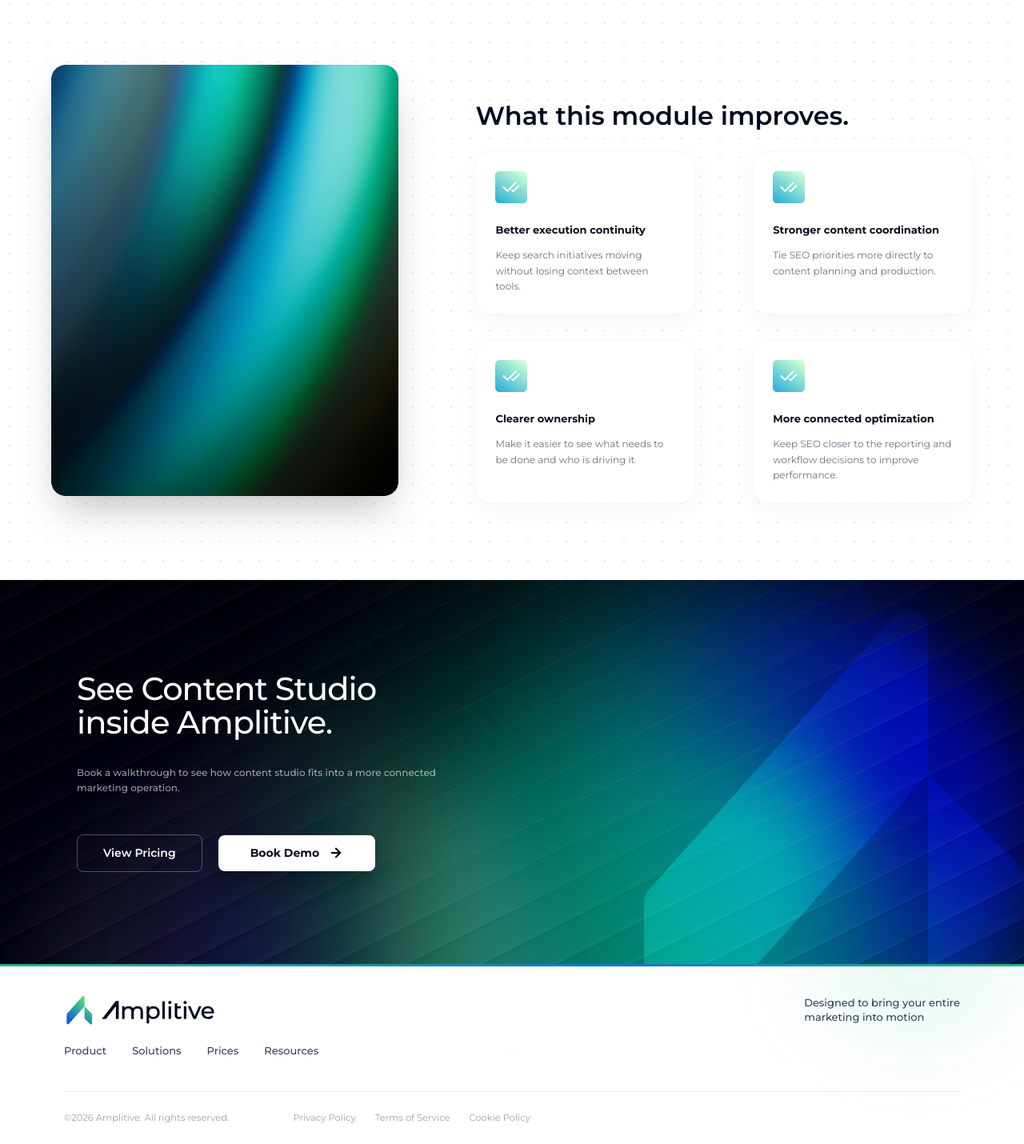
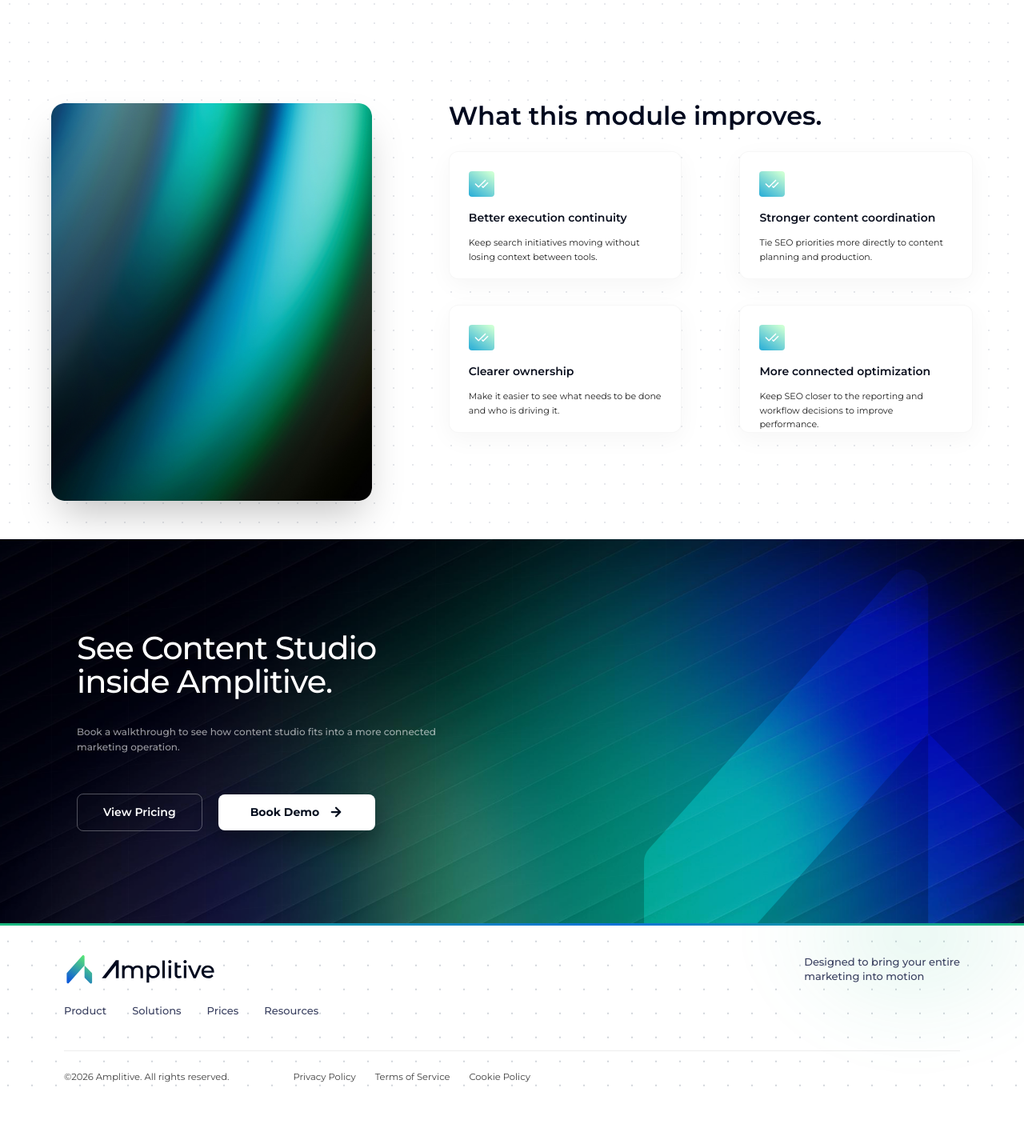
Before and after one commit to dporwal-88/AmplitiveSEO, a Next.js app in the folder amplitiveseo/: page / in a window 1280 px wide. Shown: the part 2298-3728 px from the top of the page at 80% size. After the commit the page ends 3677 px from the top, so only its background shows below. Built offline with nearby package versions, Linux system fonts and the light colour scheme.

Commit message:
refactor Footer and ModuleSection components for improved styling and layout

```diff
--- a/amplitiveseo/components/Footer.tsx
+++ b/amplitiveseo/components/Footer.tsx
@@ -1,18 +1,27 @@
 "use client";
-
 
 export default function Footer() {
   return (
     <footer
-      className="relative overflow-hidden text-[#0a0f1e]"
-      style={{ fontFamily: "'Montserrat', sans-serif" ,backgroundColor: "#ffffff",
-        backgroundImage: "radial-gradient(#e5e7eb 1px, transparent 1px)", }}
+      className="relative overflow-hidden text-[#01091E]"
+      style={{
+        fontFamily: "'Montserrat', sans-serif",
+        /* Layered background: Dots on top, then the three linear gradients */
+        background: `
+          radial-gradient(#d1d5db 1px, transparent 1px),
+          linear-gradient(0deg, #FFFFFF, #FFFFFF),
+          linear-gradient(139.29deg, rgba(255, 255, 255, 0.6) 23.13%, rgba(237, 255, 239, 0.6) 90.09%),
+          linear-gradient(220.55deg, rgba(255, 255, 255, 0.35) 23.05%, rgba(212, 234, 255, 0.35) 94.01%)
+        `,
+        backgroundSize: "30px 30px, auto, auto, auto",
+        backgroundPosition: "center center",
+      }}
     >
       <style>{`
         @import url('https://fonts.googleapis.com/css2?family=Montserrat:wght@300;400;500;600;700&display=swap');
       `}</style>
 
-      {/* Top gradient */}
+      {/* Top gradient border */}
       <div
         className="absolute top-0 left-0 right-0 h-[3px]"
         style={{
@@ -21,7 +30,7 @@
         }}
       />
 
-      {/* Glow */}
+      {/* Subtle Glow */}
       <div
         className="absolute pointer-events-none"
         style={{
@@ -43,7 +52,7 @@
           {/* Logo */}
           <div className="h-[28px] w-[200px]">
             <svg width="191" height="36" viewBox="0 0 261 51" fill="none" xmlns="http://www.w3.org/2000/svg">
-            <path d="M0.552287 31.0562L27.7335 0.731706C29.0725 -0.761683 31.5439 0.183601 31.5439 2.18935V18.1917L44.3657 31.1238C44.7352 31.4971 44.9418 32.0015 44.9418 32.5258V48.119C44.9418 50.0652 42.5857 51.0343 41.2149 49.6521L32.124 40.4813C31.7545 40.1079 31.5479 39.6035 31.5479 39.0792V18.1917L3.81038 49.1318C2.47536 50.6252 0 49.6799 0 47.6742V32.502C0 31.9698 0.194691 31.4574 0.552287 31.0602V31.0562Z" fill="url(#paint0_linear_123_55565)"/>
+              <path d="M0.552287 31.0562L27.7335 0.731706C29.0725 -0.761683 31.5439 0.183601 31.5439 2.18935V18.1917L44.3657 31.1238C44.7352 31.4971 44.9418 32.0015 44.9418 32.5258V48.119C44.9418 50.0652 42.5857 51.0343 41.2149 49.6521L32.124 40.4813C31.7545 40.1079 31.5479 39.6035 31.5479 39.0792V18.1917L3.81038 49.1318C2.47536 50.6252 0 49.6799 0 47.6742V32.502C0 31.9698 0.194691 31.4574 0.552287 31.0602V31.0562Z" fill="url(#paint0_linear_footer)"/>
               <path d="M130.665 18.9545C129.281 18.2473 127.669 17.8937 125.871 17.8937C123.623 17.8937 121.628 18.4211 119.938 19.4639C118.913 20.0932 118.068 20.8603 117.414 21.7413C116.881 20.8243 116.18 20.0752 115.323 19.4879C113.771 18.4271 111.895 17.8877 109.755 17.8877C107.813 17.8877 106.087 18.3012 104.619 19.1223C103.738 19.6137 102.989 20.225 102.378 20.9562V18.0975H98.1045V40.5658H102.539V28.999C102.539 27.4348 102.809 26.1163 103.343 25.0735C103.87 24.0367 104.625 23.2456 105.578 22.7182C106.537 22.1848 107.664 21.9151 108.916 21.9151C110.672 21.9151 112.033 22.4365 112.968 23.4613C113.908 24.4921 114.382 26.0624 114.382 28.13V40.5658H118.817V28.999C118.817 27.4348 119.081 26.1103 119.602 25.0675C120.117 24.0367 120.86 23.2396 121.813 22.7122C122.772 22.1788 123.911 21.9091 125.194 21.9091C126.92 21.9091 128.274 22.4305 129.227 23.4553C130.18 24.4862 130.665 26.0564 130.665 28.124V40.5598H135.1V27.6625C135.1 25.475 134.705 23.6351 133.932 22.1968C133.152 20.7524 132.05 19.6557 130.659 18.9485L130.665 18.9545Z" fill="#01091E"/>
               <path d="M159.257 19.332C157.567 18.3731 155.601 17.8877 153.414 17.8877C151.502 17.8877 149.752 18.3132 148.218 19.1642C147.295 19.6737 146.48 20.3389 145.791 21.154V18.0975H141.518V48.6266H145.952V37.6231C146.636 38.3903 147.415 39.0255 148.296 39.517C149.83 40.374 151.55 40.8115 153.414 40.8115C155.601 40.8115 157.567 40.3261 159.257 39.3672C160.947 38.4083 162.302 37.0538 163.291 35.3338C164.274 33.6197 164.777 31.594 164.777 29.3226C164.777 27.0512 164.28 25.0375 163.291 23.3295C162.308 21.6274 160.947 20.279 159.257 19.3201V19.332ZM153.084 21.8312C154.451 21.8312 155.691 22.1428 156.776 22.7601C157.855 23.3714 158.724 24.2464 159.353 25.3552C159.982 26.4639 160.3 27.8064 160.3 29.3346C160.3 30.8629 159.982 32.1814 159.353 33.3201C158.724 34.4528 157.861 35.3398 156.782 35.9571C155.703 36.5743 154.457 36.88 153.09 36.88C151.724 36.88 150.525 36.5684 149.441 35.9571C148.362 35.3457 147.493 34.4588 146.869 33.3201C146.24 32.1814 145.923 30.8449 145.923 29.3346C145.923 27.8243 146.24 26.4639 146.869 25.3552C147.499 24.2464 148.362 23.3774 149.447 22.7601C150.531 22.1428 151.754 21.8312 153.096 21.8312H153.084Z" fill="#01091E"/>
               <path d="M173.785 9.29443H169.35V40.5667H173.785V9.29443Z" fill="#01091E"/>
@@ -56,7 +65,7 @@
               <path d="M259.568 23.3894C258.627 21.6574 257.302 20.2909 255.642 19.332C253.982 18.3731 252.04 17.8877 249.883 17.8877C247.725 17.8877 245.801 18.3791 244.099 19.35C242.397 20.3209 241.043 21.6814 240.066 23.4014C239.095 25.1154 238.604 27.1112 238.604 29.3286C238.604 31.5461 239.113 33.5418 240.108 35.2558C241.109 36.9759 242.535 38.3423 244.351 39.3312C246.161 40.3141 248.288 40.8115 250.668 40.8115C252.52 40.8115 254.216 40.4999 255.72 39.8826C257.23 39.2653 258.507 38.3483 259.526 37.1617L259.651 37.0178L257.158 34.1052L256.985 34.2969C256.205 35.154 255.288 35.8072 254.264 36.2327C253.233 36.6642 252.064 36.88 250.8 36.88C249.265 36.88 247.887 36.5683 246.706 35.9511C245.532 35.3398 244.603 34.4648 243.949 33.356C243.506 32.6069 243.212 31.7858 243.068 30.8928H260.88L260.91 30.7011C260.94 30.5033 260.958 30.2875 260.976 30.0598C260.988 29.832 261 29.6343 261 29.4665C261 27.1711 260.52 25.1274 259.58 23.3954L259.568 23.3894ZM243.848 25.1394C244.435 24.0606 245.256 23.2096 246.299 22.6103C247.342 22.011 248.546 21.7053 249.883 21.7053C251.219 21.7053 252.46 22.011 253.484 22.6103C254.509 23.2096 255.324 24.0546 255.912 25.1214C256.319 25.8646 256.583 26.6796 256.691 27.5726H243.044C243.176 26.6916 243.44 25.8766 243.842 25.1394H243.848Z" fill="#01091E"/>
               <path d="M62.2617 40.6491H69.3996L87.0913 18.0369V40.6491H92.1436V9.01123H86.9895L62.2617 40.6491Z" fill="#01091E"/>
               <defs>
-            <linearGradient id="paint0_linear_123_55565" x1="32.7033" y1="-0.0782898" x2="3.49245" y2="43.738" gradientUnits="userSpaceOnUse">
+                <linearGradient id="paint0_linear_footer" x1="32.7033" y1="-0.0782898" x2="3.49245" y2="43.738" gradientUnits="userSpaceOnUse">
                   <stop stopColor="#5BEC71"/>
                   <stop offset="1" stopColor="#0F5CD7"/>
                 </linearGradient>
@@ -73,14 +82,13 @@
 
         {/* ── NAV LINKS ── */}
         <div className="pb-10 border-b border-black/[0.07]">
-
           {/* Mobile: 2x2 grid */}
           <div className="grid grid-cols-2 gap-y-4 text-center sm:hidden">
             {["Product", "Prices", "Solutions", "Resources"].map((link) => (
               <a
                 key={link}
                 href={"/" + link.toLowerCase()}
-                className="text-[13px] text-[#3a4060] hover:text-[#1ab87e] font-medium"
+                className="text-[13px] text-[#3a4060] hover:underline font-medium transition-colors"
               >
                 {link}
               </a>
@@ -93,19 +101,17 @@
               <a
                 key={link}
                 href={"/" + link.toLowerCase()}
-                className="text-[13px] text-[#3a4060] hover:text-[#1ab87e] font-medium"
+                className="text-[13px] text-[#3a4060] hover:text-[#1ab87e] hover:underline font-medium transition-colors"
               >
                 {link}
               </a>
             ))}
           </div>
-
         </div>
 
         {/* ── BOTTOM ── */}
-        <div className="flex flex-col items-center sm:flex-row  gap-20 py-6 text-center sm:text-left">
-
-          <p className="text-[11.5px] text-[#9ca3af]">
+        <div className="flex flex-col items-center sm:flex-row gap-6 sm:gap-20 py-6 text-center sm:text-left">
+          <p className="text-[11.5px] text-[#3E3E3E]">
             ©2026 Amplitive. All rights reserved.
           </p>
 
@@ -114,13 +120,12 @@
               <a
                 key={item}
                 href="#"
-                className="text-[11.5px] text-[#9ca3af] hover:text-[#1ab87e]"
+                className="text-[11.5px] text-[#3E3E3E] hover:text-[#1ab87e] transition-colors"
               >
                 {item}
               </a>
             ))}
           </div>
-
         </div>
       </div>
     </footer>
--- a/amplitiveseo/components/ModuleSection.tsx
+++ b/amplitiveseo/components/ModuleSection.tsx
@@ -1,3 +1,147 @@
+// "use client";
+// import Image from "next/image";
+// import colorMix from "../public/colorMix.png";
+
+// export default function ModuleSection() {
+//   const improvements = [
+//     {
+//       title: "Better execution continuity",
+//       desc: "Keep search initiatives moving without losing context between tools.",
+//     },
+//     {
+//       title: "Stronger content coordination",
+//       desc: "Tie SEO priorities more directly to content planning and production.",
+//     },
+//     {
+//       title: "Clearer ownership",
+//       desc: "Make it easier to see what needs to be done and who is driving it.",
+//     },
+//     {
+//       title: "More connected optimization",
+//       desc: "Keep SEO closer to the reporting and workflow decisions to improve performance.",
+//     },
+//   ];
+
+//   return (
+//     <div
+//       className="relative w-full text-[#0a0f1e]"
+//       style={{
+//         backgroundColor: "#ffffff",
+//         backgroundImage: "radial-gradient(#e5e7eb 1px, transparent 1px)",
+//         backgroundSize: "24px 24px",
+//         fontFamily: "'Montserrat', sans-serif"
+//       }}
+//     >
+//       <style>{`
+//         @import url('https://fonts.googleapis.com/css2?family=Montserrat:wght@300;400;500;600;700&display=swap');
+//       `}</style>
+
+//       {/* ───────── TOP SECTION ───────── */}
+//       <div className="max-w-[1200px] mx-auto px-6 py-12 lg:py-20 flex flex-col lg:flex-row items-center justify-between gap-8 lg:gap-10">
+
+//         {/* LEFT DIV: Heading */}
+//         {/* Added mobile centering and specific line breaks to match Figma */}
+//         <div className="flex-1 w-full flex justify-center lg:justify-end lg:pr-8">
+//           <div className="max-w-[520px] w-full text-center lg:text-left">
+//             <h2 className="text-[28px] sm:text-[32px] lg:text-[32px] font-semibold leading-[1.3] lg:leading-[1.1] tracking-tight text-[#01091E]">
+//               This works better because<br className="hidden lg:block" />
+//               <span className="lg:hidden"> </span> it's part of <br className="block lg:hidden" />
+//               <span className="text-[#1ab87e]">one</span> <span className="text-[#0f72d7]">system</span>
+//             </h2>
+//           </div>
+//         </div>
+
+//         {/* CENTER DIVIDER (Desktop Only) */}
+//         <div className="hidden lg:flex flex-col items-center justify-center">
+//           <div className="w-px h-[60px]" style={{ background: "linear-gradient(to bottom, transparent, #1ab87e)" }} />
+//           <div className="my-2">
+//             <svg width="14" height="32" viewBox="0 0 14 32" fill="none">
+//               <rect x="0" y="10" width="2" height="12" rx="1" fill="#1ab87e" opacity="0.5"/>
+//               <rect x="4" y="4" width="2" height="24" rx="1" fill="#1ab87e" opacity="0.8"/>
+//               <rect x="8" y="8" width="2" height="16" rx="1" fill="#1ab87e" opacity="0.6"/>
+//               <rect x="12" y="12" width="2" height="8" rx="1" fill="#1ab87e" opacity="0.4"/>
+//             </svg>
+//           </div>
+//           <div className="w-px h-[60px]" style={{ background: "linear-gradient(to bottom, #0f72d7, transparent)" }} />
+//         </div>
+
+//         {/* RIGHT DIV: Text */}
+//         {/* Centered on mobile, left-aligned on desktop */}
+//         <div className="flex-1 w-full lg:pl-8 flex justify-center lg:justify-start">
+//           <div className="max-w-[480px] w-full space-y-4 lg:space-y-6 text-center lg:text-left">
+//             <p className="text-[13px] text-[#4b5563] leading-relaxed">
+//               SEO becomes part of the campaign plan, content system, and optimization loop inside Amplitive.
+//             </p>
+//             <p className="text-[13px] text-[#4b5563] leading-relaxed">
+//               That connection helps teams execute search work with less fragmentation between strategy, production, and follow-through.
+//             </p>
+//           </div>
+//         </div>
+//       </div>
+
+//       {/* ───────── BOTTOM SECTION ───────── */}
+//       <div className="max-w-[1200px] mx-auto px-6 pb-16 lg:pb-24 flex flex-col lg:flex-row items-center lg:items-start gap-10 lg:gap-16">
+
+//         {/* LEFT DIV: Image Container */}
+//         <div className="w-full lg:w-[40%] flex justify-center lg:justify-start">
+//           <div className="rounded-[16px] overflow-hidden shadow-2xl relative w-full sm:max-w-[400px] lg:max-w-none">
+//             <Image
+//               src={colorMix}
+//               alt="UI Preview"
+//               className="w-full h-[140px] sm:h-[180px] lg:h-auto object-cover"
+//               priority
+//             />
+//             <div className="absolute inset-0 flex items-center justify-center lg:hidden bg-black/10">
+//               <h3 className="text-white text-[20px] font-medium text-center px-4 drop-shadow-md">
+//                 What the platform<br />improves day to day.
+//               </h3>
+//             </div>
+//           </div>
+//         </div>
+
+//         {/* RIGHT DIV: Cards Container */}
+//         <div className="w-full lg:w-[60%] lg:pl-8">
+
+//           {/* Desktop heading (Hidden on mobile because the text is overlaid on the image above) */}
+//           <h3 className="text-[32px] font-semibold mt-10 mb-5 text-[#01091E] hidden lg:block">
+//             What this module improves.
+//           </h3>
+
+//           <div className="grid grid-cols-1 sm:grid-cols-2 gap-x-18 gap-y-6 lg:gap-y-8 mt-6 lg:mt-0 w-full">
+//             {improvements.map((item, i) => (
+//               <div
+//                 key={i}
+//                 className="bg-white rounded-[20px] p-6 shadow-[0_8px_30px_rgb(0,0,0,0.04)] border w-full min-h-[120px] border-black/[0.03] flex flex-col items-start hover:shadow-lg transition-all duration-300"
+//               >
+//                 <div className="w-10 h-10 rounded-lg flex items-center justify-center mb-6">
+//                   <svg width="42" height="42" viewBox="0 0 42 42" fill="none" xmlns="http://www.w3.org/2000/svg">
+//                   <rect width="42" height="42" rx="5.4" fill="url(#paint0_linear_123_52398)"/>
+//                   <path d="M27 15L16 26L11 21" stroke="white" strokeWidth="2" strokeLinecap="round" strokeLinejoin="round"/>
+//                   <path d="M31 19L23.5 26.5L22 25" stroke="white" strokeWidth="2" strokeLinecap="round" strokeLinejoin="round"/>
+//                   <defs>
+//                     <linearGradient id="paint0_linear_123_52398" x1="34.125" y1="-1.81887e-06" x2="5.25" y2="42" gradientUnits="userSpaceOnUse">
+//                     <stop stopColor="#CCFFD4"/>
+//                     <stop offset="1" stopColor="#2EB0D7"/>
+//                     </linearGradient>
+//                   </defs>
+//                   </svg>
+//                 </div>
+
+//                 <h4 className="text-[13px] font-bold mb-3 text-[#0a0f1e]">
+//                   {item.title}
+//                 </h4>
+//                 <p className="text-[12px] text-[#6b7280] leading-relaxed">
+//                   {item.desc}
+//                 </p>
+//               </div>
+//             ))}
+//           </div>
+//         </div>
+//       </div>
+//     </div>
+//   );
+// }
+
 "use client";
 import Image from "next/image";
 import colorMix from "../public/colorMix.png";
@@ -69,10 +213,10 @@
         {/* Centered on mobile, left-aligned on desktop */}
         <div className="flex-1 w-full lg:pl-8 flex justify-center lg:justify-start">
           <div className="max-w-[480px] w-full space-y-4 lg:space-y-6 text-center lg:text-left">
-            <p className="text-[13px] text-[#4b5563] leading-relaxed">
+            <p className="text-[13px] text-[#01091E] leading-[1.2] md:leading-relaxed">
               SEO becomes part of the campaign plan, content system, and optimization loop inside Amplitive.
             </p>
-            <p className="text-[13px] text-[#4b5563] leading-relaxed">
+            <p className="text-[13px] text-[#01091E] leading-[1.2] md:leading-relaxed">
               That connection helps teams execute search work with less fragmentation between strategy, production, and follow-through.
             </p>
           </div>
@@ -83,7 +227,7 @@
       <div className="max-w-[1200px] mx-auto px-6 pb-16 lg:pb-24 flex flex-col lg:flex-row items-center lg:items-start gap-10 lg:gap-16">
 
         {/* LEFT DIV: Image Container */}
-        <div className="w-full lg:w-[40%] flex justify-center lg:justify-start">
+        <div className="w-full md:w-[90%] lg:w-[35%] md:translate-y-12 flex justify-center lg:justify-start">
           <div className="rounded-[16px] overflow-hidden shadow-2xl relative w-full sm:max-w-[400px] lg:max-w-none">
             <Image
               src={colorMix}
@@ -93,7 +237,7 @@
             />
             <div className="absolute inset-0 flex items-center justify-center lg:hidden bg-black/10">
               <h3 className="text-white text-[20px] font-medium text-center px-4 drop-shadow-md">
-                What the platform<br />improves day to day.
+                What this module improves.
               </h3>
             </div>
           </div>
@@ -111,9 +255,9 @@
             {improvements.map((item, i) => (
               <div
                 key={i}
-                className="bg-white rounded-[20px] p-6 shadow-[0_8px_30px_rgb(0,0,0,0.04)] border w-full min-h-[120px] border-black/[0.03] flex flex-col items-start hover:shadow-lg transition-all duration-300"
+                className="bg-white rounded-[12px] p-6 shadow-[0_8px_30px_rgb(0,0,0,0.04)] border w-full min-h-[120px] md:h-[160px] border-black/[0.03] flex flex-col items-start hover:shadow-lg transition-all duration-300"
               >
-                <div className="w-10 h-10 rounded-lg flex items-center justify-center mb-6">
+                <div className="w-8 h-8 rounded-[8px] flex items-center justify-center mb-4">
                   <svg width="42" height="42" viewBox="0 0 42 42" fill="none" xmlns="http://www.w3.org/2000/svg">
                   <rect width="42" height="42" rx="5.4" fill="url(#paint0_linear_123_52398)"/>
                   <path d="M27 15L16 26L11 21" stroke="white" strokeWidth="2" strokeLinecap="round" strokeLinejoin="round"/>
@@ -127,10 +271,10 @@
                   </svg>
                 </div>
 
-                <h4 className="text-[13px] font-bold mb-3 text-[#0a0f1e]">
+                <h4 className="text-[14px] font-semibold mb-3 text-[#0a0f1e]">
                   {item.title}
                 </h4>
-                <p className="text-[12px] text-[#6b7280] leading-relaxed">
+                <p className="text-[11px] text-[#1F1F1F] leading-[1] md:leading-relaxed">
                   {item.desc}
                 </p>
               </div>
```
Lines whose indentation alone changed are shown as unchanged.
